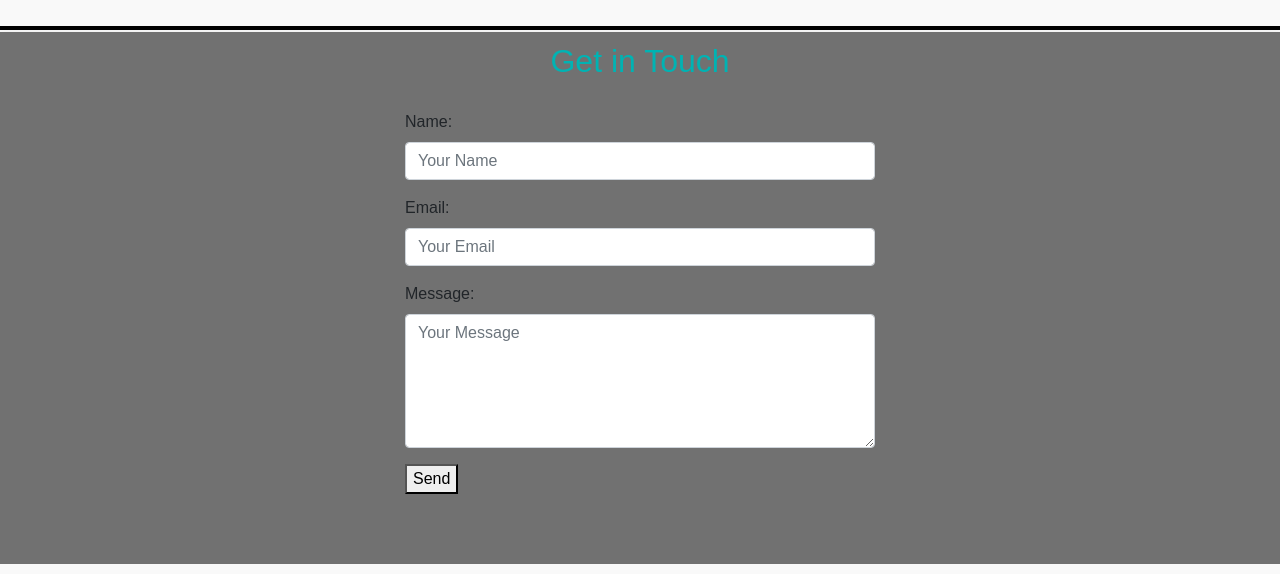
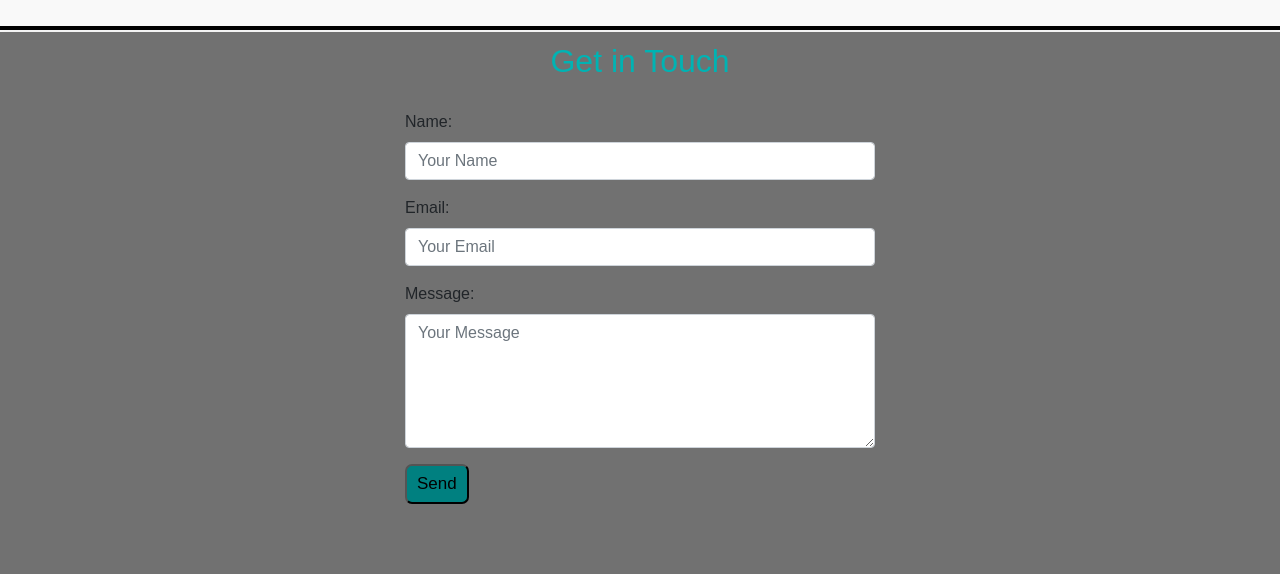
Before and after one commit to Abhishek-j-0/portfolio, a plain HTML site: page index.html in a window 1280 px wide. Shown: the part 2904-3478 px from the top of the page. Drawn offline with nearby package versions, Linux system fonts and the light colour scheme.

Commit message:
Modified Style file

```diff
--- a/style.css
+++ b/style.css
@@ -259,3 +259,10 @@ body {
   max-width: 600px;
   border-radius: 8px;
 }
+
+button {
+  padding: 5px 10px;
+  background-color:#008080;
+  font-size: 17px;
+  border-radius: 7px;
+}
```
